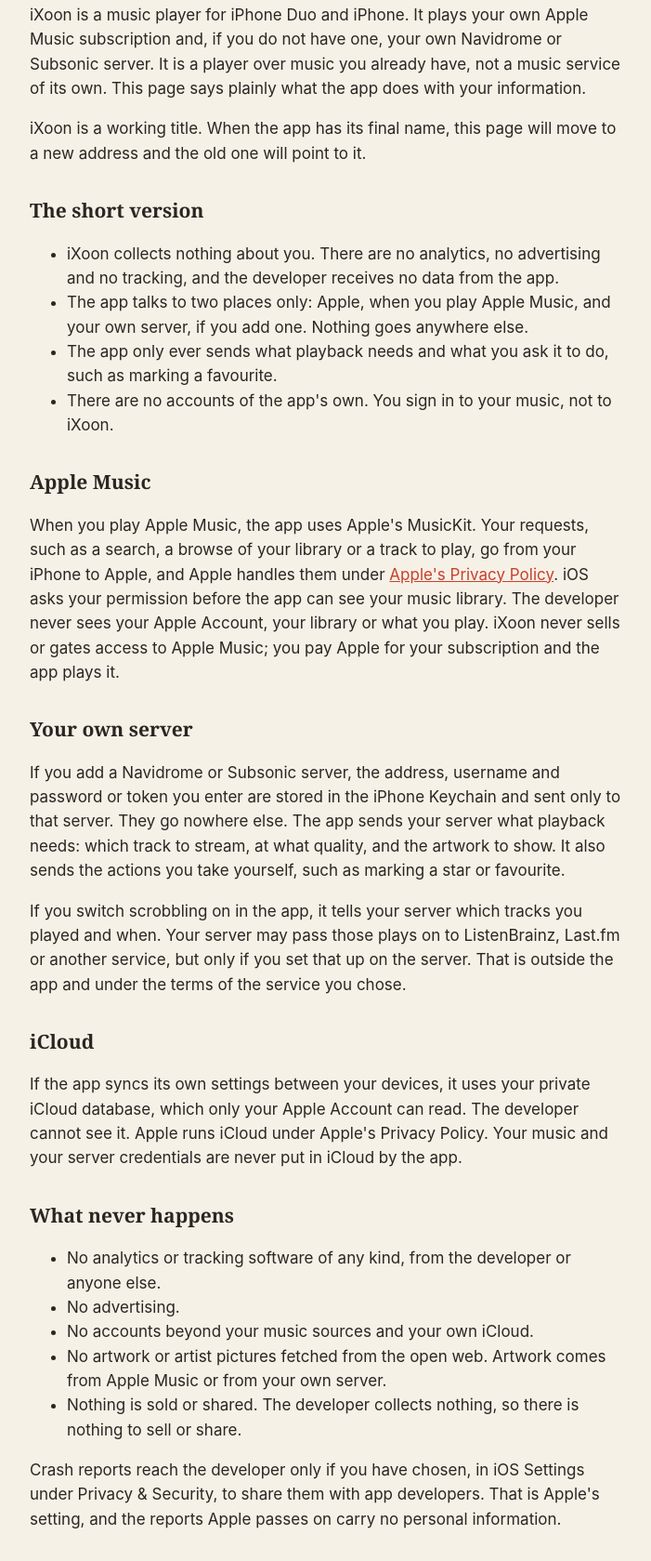
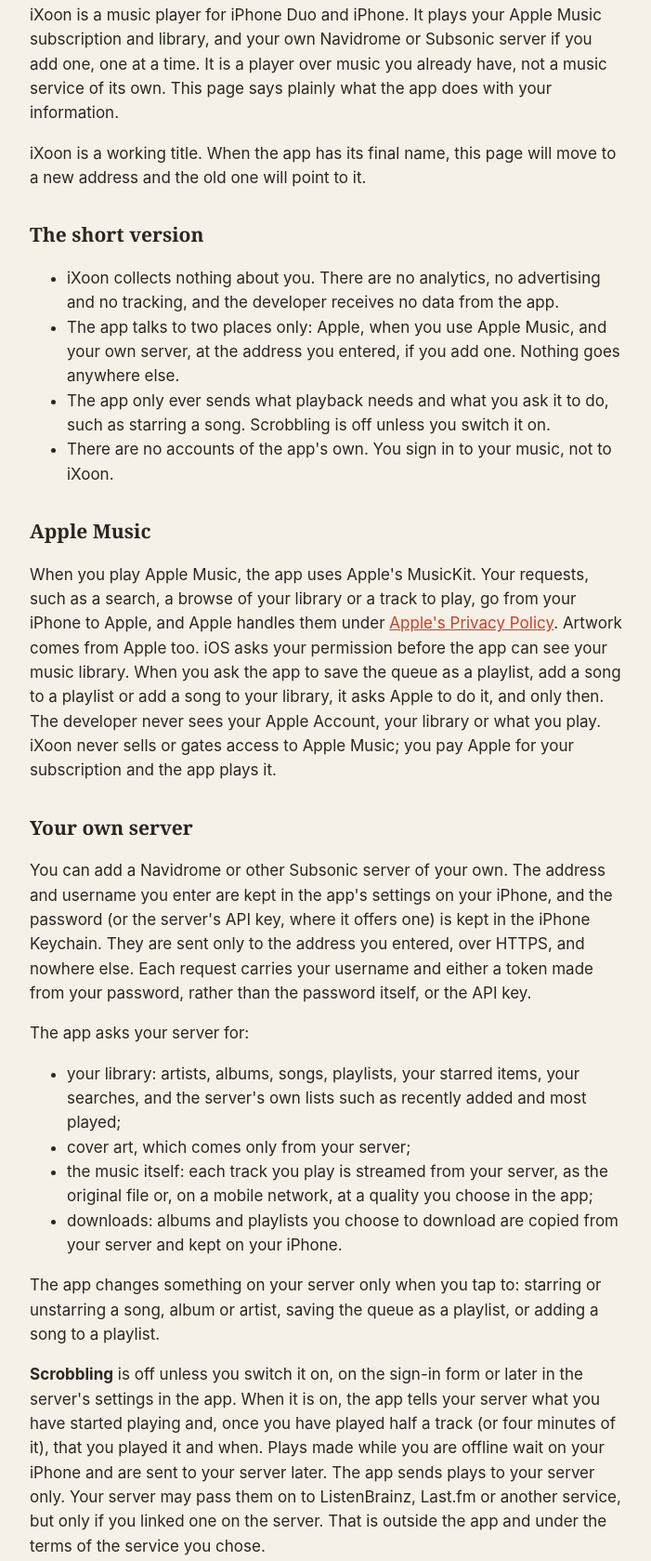
Before and after one commit to cmjarrett/orihon-site, a plain HTML site: page ixoon/privacy/index.html in a window 1280 px wide. Shown: the part 141-1820 px from the top of the page at 93% size, without its empty margins (288-989 px from the left). Drawn offline with Linux system fonts and the light colour scheme.

Commit message:
iXoon privacy page: the owner's own server (M2, PRIV-1)
What iXoon sends the owner's Navidrome or Subsonic server, now that M2
builds it: where the address, username and password live, what the app
asks the server for (library, cover art, streams, downloads), the writes
made only on a tap (stars, playlists), scrobbling off unless switched on
and sent only to the server, that the server's operator sees the
requests and the developer never does, and that the app itself never
contacts Last.fm, ListenBrainz or any other service. New paragraphs for
what is kept on the iPhone and for the widget, Lock Screen, Siri and
Shortcuts (built in M1). The intro no longer says the server is only for
people without Apple Music. Apple Music's part now names the library
writes M1 makes and drops the favourite, which MusicKit does not allow.
Date moved to 8 November 2026.

Co-Authored-By: Claude Opus 5.5 <noreply@anthropic.com>

```diff
--- a/ixoon/privacy/index.html
+++ b/ixoon/privacy/index.html
@@ -11,26 +11,42 @@
 <body>
 <main>
 <h1>iXoon Privacy Policy</h1>
-<p class="date">Last updated 7 November 2026</p>
+<p class="date">Last updated 8 November 2026</p>
 
-<p>iXoon is a music player for iPhone Duo and iPhone. It plays your own Apple Music subscription and, if you do not have one, your own Navidrome or Subsonic server. It is a player over music you already have, not a music service of its own. This page says plainly what the app does with your information.</p>
+<p>iXoon is a music player for iPhone Duo and iPhone. It plays your Apple Music subscription and library, and your own Navidrome or Subsonic server if you add one, one at a time. It is a player over music you already have, not a music service of its own. This page says plainly what the app does with your information.</p>
 
 <p>iXoon is a working title. When the app has its final name, this page will move to a new address and the old one will point to it.</p>
 
 <h2>The short version</h2>
 <ul>
   <li>iXoon collects nothing about you. There are no analytics, no advertising and no tracking, and the developer receives no data from the app.</li>
-  <li>The app talks to two places only: Apple, when you play Apple Music, and your own server, if you add one. Nothing goes anywhere else.</li>
-  <li>The app only ever sends what playback needs and what you ask it to do, such as marking a favourite.</li>
+  <li>The app talks to two places only: Apple, when you use Apple Music, and your own server, at the address you entered, if you add one. Nothing goes anywhere else.</li>
+  <li>The app only ever sends what playback needs and what you ask it to do, such as starring a song. Scrobbling is off unless you switch it on.</li>
   <li>There are no accounts of the app's own. You sign in to your music, not to iXoon.</li>
 </ul>
 
 <h2>Apple Music</h2>
-<p>When you play Apple Music, the app uses Apple's MusicKit. Your requests, such as a search, a browse of your library or a track to play, go from your iPhone to Apple, and Apple handles them under <a href="https://www.apple.com/legal/privacy/">Apple's Privacy Policy</a>. iOS asks your permission before the app can see your music library. The developer never sees your Apple Account, your library or what you play. iXoon never sells or gates access to Apple Music; you pay Apple for your subscription and the app plays it.</p>
+<p>When you play Apple Music, the app uses Apple's MusicKit. Your requests, such as a search, a browse of your library or a track to play, go from your iPhone to Apple, and Apple handles them under <a href="https://www.apple.com/legal/privacy/">Apple's Privacy Policy</a>. Artwork comes from Apple too. iOS asks your permission before the app can see your music library. When you ask the app to save the queue as a playlist, add a song to a playlist or add a song to your library, it asks Apple to do it, and only then. The developer never sees your Apple Account, your library or what you play. iXoon never sells or gates access to Apple Music; you pay Apple for your subscription and the app plays it.</p>
 
 <h2>Your own server</h2>
-<p>If you add a Navidrome or Subsonic server, the address, username and password or token you enter are stored in the iPhone Keychain and sent only to that server. They go nowhere else. The app sends your server what playback needs: which track to stream, at what quality, and the artwork to show. It also sends the actions you take yourself, such as marking a star or favourite.</p>
-<p>If you switch scrobbling on in the app, it tells your server which tracks you played and when. Your server may pass those plays on to ListenBrainz, Last.fm or another service, but only if you set that up on the server. That is outside the app and under the terms of the service you chose.</p>
+<p>You can add a Navidrome or other Subsonic server of your own. The address and username you enter are kept in the app's settings on your iPhone, and the password (or the server's API key, where it offers one) is kept in the iPhone Keychain. They are sent only to the address you entered, over HTTPS, and nowhere else. Each request carries your username and either a token made from your password, rather than the password itself, or the API key.</p>
+<p>The app asks your server for:</p>
+<ul>
+  <li>your library: artists, albums, songs, playlists, your starred items, your searches, and the server's own lists such as recently added and most played;</li>
+  <li>cover art, which comes only from your server;</li>
+  <li>the music itself: each track you play is streamed from your server, as the original file or, on a mobile network, at a quality you choose in the app;</li>
+  <li>downloads: albums and playlists you choose to download are copied from your server and kept on your iPhone.</li>
+</ul>
+<p>The app changes something on your server only when you tap to: starring or unstarring a song, album or artist, saving the queue as a playlist, or adding a song to a playlist.</p>
+<p><strong>Scrobbling</strong> is off unless you switch it on, on the sign-in form or later in the server's settings in the app. When it is on, the app tells your server what you have started playing and, once you have played half a track (or four minutes of it), that you played it and when. Plays made while you are offline wait on your iPhone and are sent to your server later. The app sends plays to your server only. Your server may pass them on to ListenBrainz, Last.fm or another service, but only if you linked one on the server. That is outside the app and under the terms of the service you chose.</p>
+<p>Your server is yours, or run by someone you chose. Whoever runs it can see these requests, as with any server: what was streamed, downloaded or searched for, the stars and playlist changes, the plays if scrobbling is on, the network address the requests came from, and that they came from iXoon. That is between you and your server. The developer has no access to your server and never sees any of it.</p>
+<p>The app never contacts Last.fm, ListenBrainz, MusicBrainz or any other service itself. Your server may, under its own settings: Navidrome, for example, can fetch artist pictures and information from outside services, and pass plays on to services you linked. That traffic is your server's, not the app's.</p>
+
+<h2>Kept on your iPhone</h2>
+<p>Downloads, cover art the app has already shown, the queue, your pins and preferences, the server's settings and plays waiting to be sent to your server are kept in the app's own storage on your iPhone. Downloads are left out of iCloud Backup. None of it is sent to the developer.</p>
+
+<h2>Widget, Lock Screen, Siri and Shortcuts</h2>
+<p>The Home Screen and StandBy widget shows what is playing from a small file the app shares with it on your iPhone. Its cover comes from the music library on your iPhone or from cover art the app already has. The Lock Screen and Control Center show what is playing through iOS. Siri and the Shortcuts actions, such as asking what is playing or playing an album by name, run in the app on your iPhone and act only when you ask; what you say to Siri is handled by Apple under Apple's Privacy Policy. None of this sends anything to the developer.</p>
 
 <h2>iCloud</h2>
 <p>If the app syncs its own settings between your devices, it uses your private iCloud database, which only your Apple Account can read. The developer cannot see it. Apple runs iCloud under Apple's Privacy Policy. Your music and your server credentials are never put in iCloud by the app.</p>
@@ -41,6 +57,7 @@
   <li>No advertising.</li>
   <li>No accounts beyond your music sources and your own iCloud.</li>
   <li>No artwork or artist pictures fetched from the open web. Artwork comes from Apple Music or from your own server.</li>
+  <li>No contact with Last.fm, ListenBrainz or any other service by the app itself.</li>
   <li>Nothing is sold or shared. The developer collects nothing, so there is nothing to sell or share.</li>
 </ul>
 <p>Crash reports reach the developer only if you have chosen, in iOS Settings under Privacy &amp; Security, to share them with app developers. That is Apple's setting, and the reports Apple passes on carry no personal information.</p>
```
